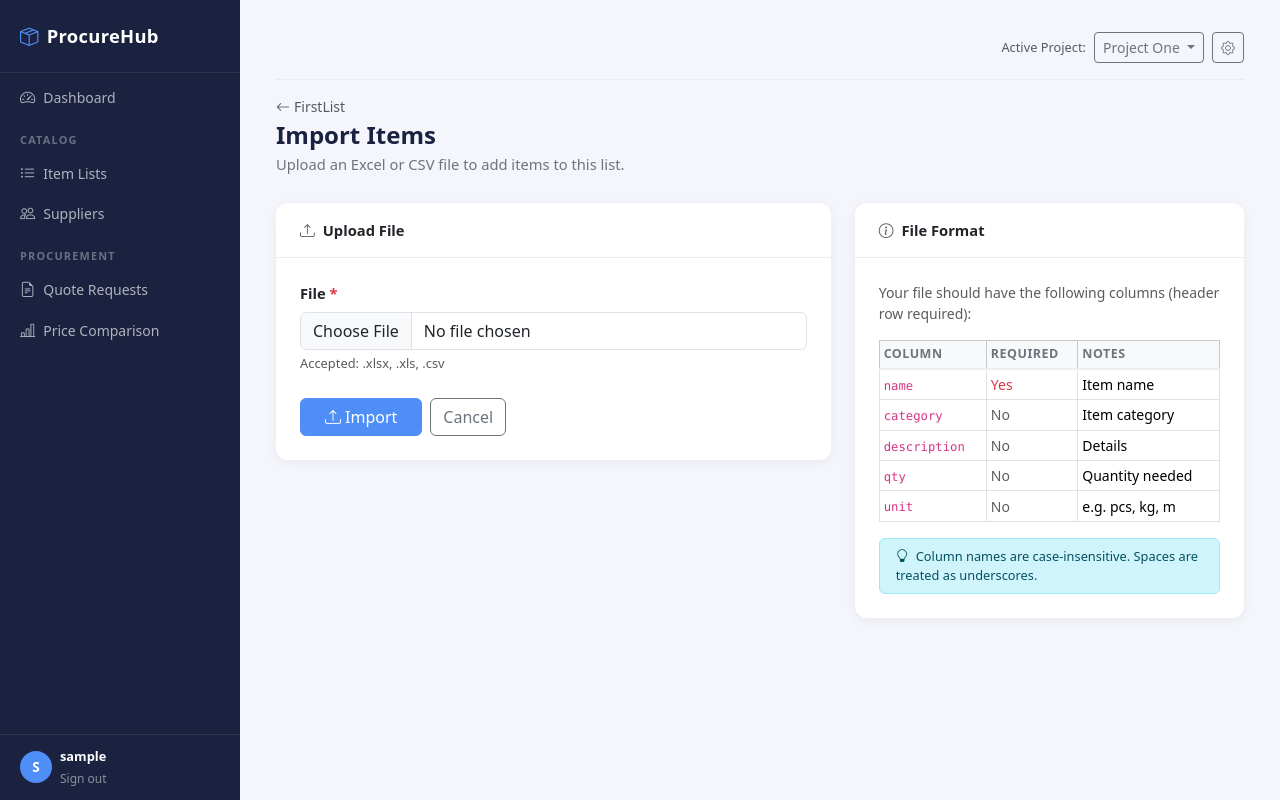
After one commit to cnathani-dev/procurehub, a Flask app: page /projects/1/lists/1/import in a window 1280 px wide. The commit adds this page. Run offline with Flask 3, Linux system fonts and the light colour scheme; the visitor is signed in with stand-in values (Sample User, id 1); data comes from the database, SQL or seed files in the repository.

Commit message:
Add list-specific item import with column mapping
- New routes: item_lists_import (GET/POST), item_lists_import_do (POST)
- Items imported directly into item list with auto-generated column mappings
- List-specific import templates: templates/item_lists/import.html, map.html
- Import button in item list detail links to list-specific import
- Items are created fresh when imported (no selection from existing database)
- Same mapping persistence as global import

Workflow: Click Import → Upload file → Map columns → Items added to list

Co-Authored-By: Claude Haiku 4.5 <noreply@anthropic.com>

```diff
--- a/app.py
+++ b/app.py
@@ -944,6 +944,149 @@ def item_lists_add_item(project_id, list_id):
     return redirect(url_for('item_lists_detail', project_id=project_id, list_id=list_id))
 
 
+@app.route('/projects/<int:project_id>/lists/<int:list_id>/import', methods=['GET', 'POST'])
+@login_required
+def item_lists_import(project_id, list_id):
+    """Import items directly into an item list."""
+    with get_db() as conn:
+        project = conn.execute('SELECT * FROM projects WHERE id = ?', (project_id,)).fetchone()
+        item_list = conn.execute(
+            'SELECT * FROM item_lists WHERE id = ? AND project_id = ?',
+            (list_id, project_id)
+        ).fetchone()
+        if not project or not item_list:
+            abort(404)
+
+        if request.method == 'POST':
+            file = request.files.get('file')
+            if not file or file.filename == '':
+                flash('No file selected.', 'danger')
+                return redirect(request.url)
+            if not allowed_file(file.filename):
+                flash('Unsupported file type. Use .xlsx, .xls, or .csv', 'danger')
+                return redirect(request.url)
+            try:
+                raw = file.read()
+                df  = _read_df(raw, file.filename)
+                columns = list(df.columns)
+                if not columns:
+                    flash('File appears to be empty.', 'danger')
+                    return redirect(request.url)
+                # Save temp file
+                ts = datetime.now().strftime('%Y%m%d%H%M%S')
+                tmp_name = secure_filename(f'tmp_items_{ts}_{file.filename}')
+                with open(os.path.join(UPLOAD_FOLDER, tmp_name), 'wb') as fh:
+                    fh.write(raw)
+                # Auto-guess mappings
+                saved = load_mapping('items')
+                guesses = {
+                    'name':        saved.get('name')        or _guess(columns, ['name', 'item_name', 'item', 'product', 'description']),
+                    'category':    saved.get('category')    or _guess(columns, ['category', 'cat', 'type', 'group']),
+                    'description': saved.get('description') or _guess(columns, ['description', 'desc', 'details', 'notes']),
+                    'qty':         saved.get('qty')         or _guess(columns, ['qty', 'quantity', 'amount', 'count']),
+                    'unit':        saved.get('unit')        or _guess(columns, ['unit', 'uom', 'measure']),
+                }
+                return render_template('item_lists/map.html',
+                                       project=project, item_list=item_list,
+                                       project_id=project_id, list_id=list_id,
+                                       columns=columns, tmp=tmp_name,
+                                       guesses=guesses,
+                                       preview=df.head(3).to_dict('records'))
+            except Exception as e:
+                flash(f'Error reading file: {e}', 'danger')
+                return redirect(request.url)
+
+    return render_template('item_lists/import.html', project=project, item_list=item_list,
+                           project_id=project_id, list_id=list_id)
+
+
+@app.route('/projects/<int:project_id>/lists/<int:list_id>/import/do', methods=['POST'])
+@login_required
+def item_lists_import_do(project_id, list_id):
+    """Apply mapping and import items into item list."""
+    with get_db() as conn:
+        project = conn.execute('SELECT * FROM projects WHERE id = ?', (project_id,)).fetchone()
+        item_list = conn.execute(
+            'SELECT * FROM item_lists WHERE id = ? AND project_id = ?',
+            (list_id, project_id)
+        ).fetchone()
+        if not project or not item_list:
+            abort(404)
+
+    tmp      = request.form.get('tmp', '')
+    col_name = request.form.get('col_name', '').strip()
+    col_cat  = request.form.get('col_category', '').strip()
+    col_desc = request.form.get('col_description', '').strip()
+    col_qty  = request.form.get('col_qty', '').strip()
+    col_unit = request.form.get('col_unit', '').strip()
+
+    if not tmp or not col_name:
+        flash('Missing file or name column mapping.', 'danger')
+        return redirect(url_for('item_lists_import', project_id=project_id, list_id=list_id))
+
+    tmp_path = os.path.join(UPLOAD_FOLDER, secure_filename(tmp))
+    if not os.path.exists(tmp_path):
+        flash('Upload session expired. Please re-upload.', 'danger')
+        return redirect(url_for('item_lists_import', project_id=project_id, list_id=list_id))
+
+    try:
+        with open(tmp_path, 'rb') as fh:
+            raw = fh.read()
+        df = _read_df(raw, tmp)
+
+        def get_val(row, col):
+            if not col or col not in df.columns:
+                return None
+            v = str(row.get(col, '') or '').strip()
+            return None if v.lower() in ('', 'nan') else v
+
+        with get_db() as conn:
+            count = 0
+            for _, row in df.iterrows():
+                name = get_val(row, col_name)
+                if not name:
+                    continue
+                qty = None
+                if col_qty and col_qty in df.columns:
+                    try:
+                        qty_raw = row.get(col_qty)
+                        if qty_raw is not None and str(qty_raw).lower() != 'nan':
+                            qty = float(str(qty_raw).replace(',', ''))
+                    except (ValueError, TypeError):
+                        pass
+                # Insert item
+                cur = conn.execute(
+                    'INSERT INTO items (name, category, description, qty, unit) VALUES (?,?,?,?,?)',
+                    (name, get_val(row, col_cat), get_val(row, col_desc), qty, get_val(row, col_unit))
+                )
+                item_id = cur.lastrowid
+                # Add to item list
+                conn.execute(
+                    'INSERT INTO item_list_items (item_list_id, item_id) VALUES (?,?)',
+                    (list_id, item_id)
+                )
+                count += 1
+
+        # Persist mapping for next time
+        save_mapping('items', {
+            'name': col_name, 'category': col_cat,
+            'description': col_desc, 'qty': col_qty, 'unit': col_unit,
+        })
+
+        # Clean up temp file
+        try:
+            os.remove(tmp_path)
+        except OSError:
+            pass
+
+        flash(f'Imported {count} items into "{item_list["name"]}" successfully.', 'success')
+        return redirect(url_for('item_lists_detail', project_id=project_id, list_id=list_id))
+
+    except Exception as e:
+        flash(f'Error importing items: {e}', 'danger')
+        return redirect(url_for('item_lists_import', project_id=project_id, list_id=list_id))
+
+
 @app.route('/projects/<int:project_id>/lists/<int:list_id>/delete', methods=['POST'])
 @login_required
 def item_lists_delete(project_id, list_id):
--- /dev/null
+++ b/templates/item_lists/import.html
@@ -0,0 +1,65 @@
+{% extends "base.html" %}
+{% block title %}Import Items – {{ item_list.name }} – ProcureHub{% endblock %}
+
+{% block content %}
+<div class="page-header">
+  <div class="d-flex align-items-center gap-2 mb-1">
+    <a href="{{ url_for('item_lists_detail', project_id=project_id, list_id=item_list.id) }}" class="text-muted text-decoration-none" style="font-size:.875rem;">
+      <i class="bi bi-arrow-left me-1"></i>{{ item_list.name }}
+    </a>
+  </div>
+  <h1>Import Items</h1>
+  <p>Upload an Excel or CSV file to add items to this list.</p>
+</div>
+
+<div class="row">
+  <div class="col-lg-7">
+    <div class="card">
+      <div class="card-header py-3 px-4"><i class="bi bi-upload me-2 text-muted"></i>Upload File</div>
+      <div class="card-body p-4">
+        <form method="POST" enctype="multipart/form-data">
+          <div class="mb-4">
+            <label class="form-label fw-600" style="font-weight:600;">File <span class="text-danger">*</span></label>
+            <input type="file" name="file" class="form-control" accept=".xlsx,.xls,.csv" required/>
+            <div class="form-text">Accepted: .xlsx, .xls, .csv</div>
+          </div>
+
+          <div class="d-flex gap-2">
+            <button type="submit" class="btn btn-primary px-4">
+              <i class="bi bi-upload me-1"></i>Import
+            </button>
+            <a href="{{ url_for('item_lists_detail', project_id=project_id, list_id=item_list.id) }}" class="btn btn-outline-secondary">Cancel</a>
+          </div>
+        </form>
+      </div>
+    </div>
+  </div>
+
+  <div class="col-lg-5">
+    <div class="card">
+      <div class="card-header py-3 px-4"><i class="bi bi-info-circle me-2 text-muted"></i>File Format</div>
+      <div class="card-body p-4">
+        <p class="text-muted mb-3" style="font-size:.875rem;">
+          Your file should have the following columns (header row required):
+        </p>
+        <table class="table table-sm table-bordered" style="font-size:.875rem;">
+          <thead class="table-light">
+            <tr><th>Column</th><th>Required</th><th>Notes</th></tr>
+          </thead>
+          <tbody>
+            <tr><td><code>name</code></td><td><span class="text-danger">Yes</span></td><td>Item name</td></tr>
+            <tr><td><code>category</code></td><td class="text-muted">No</td><td>Item category</td></tr>
+            <tr><td><code>description</code></td><td class="text-muted">No</td><td>Details</td></tr>
+            <tr><td><code>qty</code></td><td class="text-muted">No</td><td>Quantity needed</td></tr>
+            <tr><td><code>unit</code></td><td class="text-muted">No</td><td>e.g. pcs, kg, m</td></tr>
+          </tbody>
+        </table>
+        <div class="alert alert-info py-2 mb-0" style="font-size:.8rem;">
+          <i class="bi bi-lightbulb me-1"></i>
+          Column names are case-insensitive. Spaces are treated as underscores.
+        </div>
+      </div>
+    </div>
+  </div>
+</div>
+{% endblock %}
--- a/templates/projects/item_list_detail.html
+++ b/templates/projects/item_list_detail.html
@@ -48,7 +48,7 @@
       <div class="card-header py-3 px-4 d-flex justify-content-between align-items-center">
         <span><i class="bi bi-box me-2 text-muted"></i>Items ({{ items|length }})</span>
         <div class="btn-group btn-group-sm" role="group">
-          <a href="{{ url_for('items_import') }}" class="btn btn-outline-secondary" title="Import items from Excel">
+          <a href="{{ url_for('item_lists_import', project_id=project.id, list_id=list.id) }}" class="btn btn-outline-secondary" title="Import items from Excel">
             <i class="bi bi-upload me-1"></i>Import
           </a>
           <button type="button" class="btn btn-outline-secondary" data-bs-toggle="modal" data-bs-target="#addItemModal" title="Add item manually">
@@ -89,7 +89,7 @@
           <i class="bi bi-inbox" style="font-size:2rem;display:block;margin-bottom:.75rem;"></i>
           <p class="mb-3">No items in this list yet.</p>
           <div class="d-flex gap-2 justify-content-center">
-            <a href="{{ url_for('items_import') }}" class="btn btn-primary btn-sm">
+            <a href="{{ url_for('item_lists_import', project_id=project.id, list_id=list.id) }}" class="btn btn-primary btn-sm">
               <i class="bi bi-upload me-1"></i>Import Items
             </a>
             <button type="button" class="btn btn-outline-primary btn-sm" data-bs-toggle="modal" data-bs-target="#addItemModal">
```
Also changed, not shown: templates/item_lists/map.html (added, +99 -0 lines).
